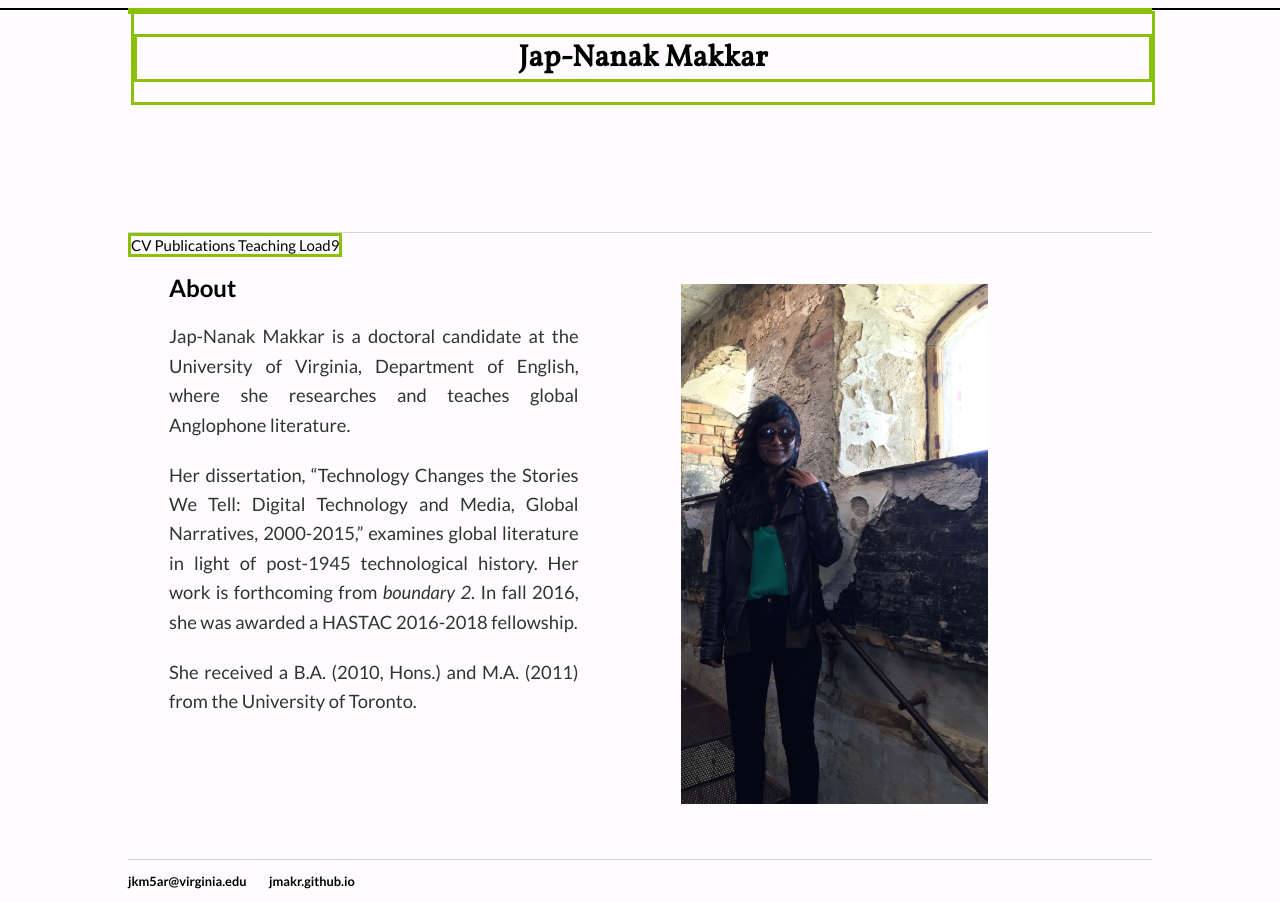
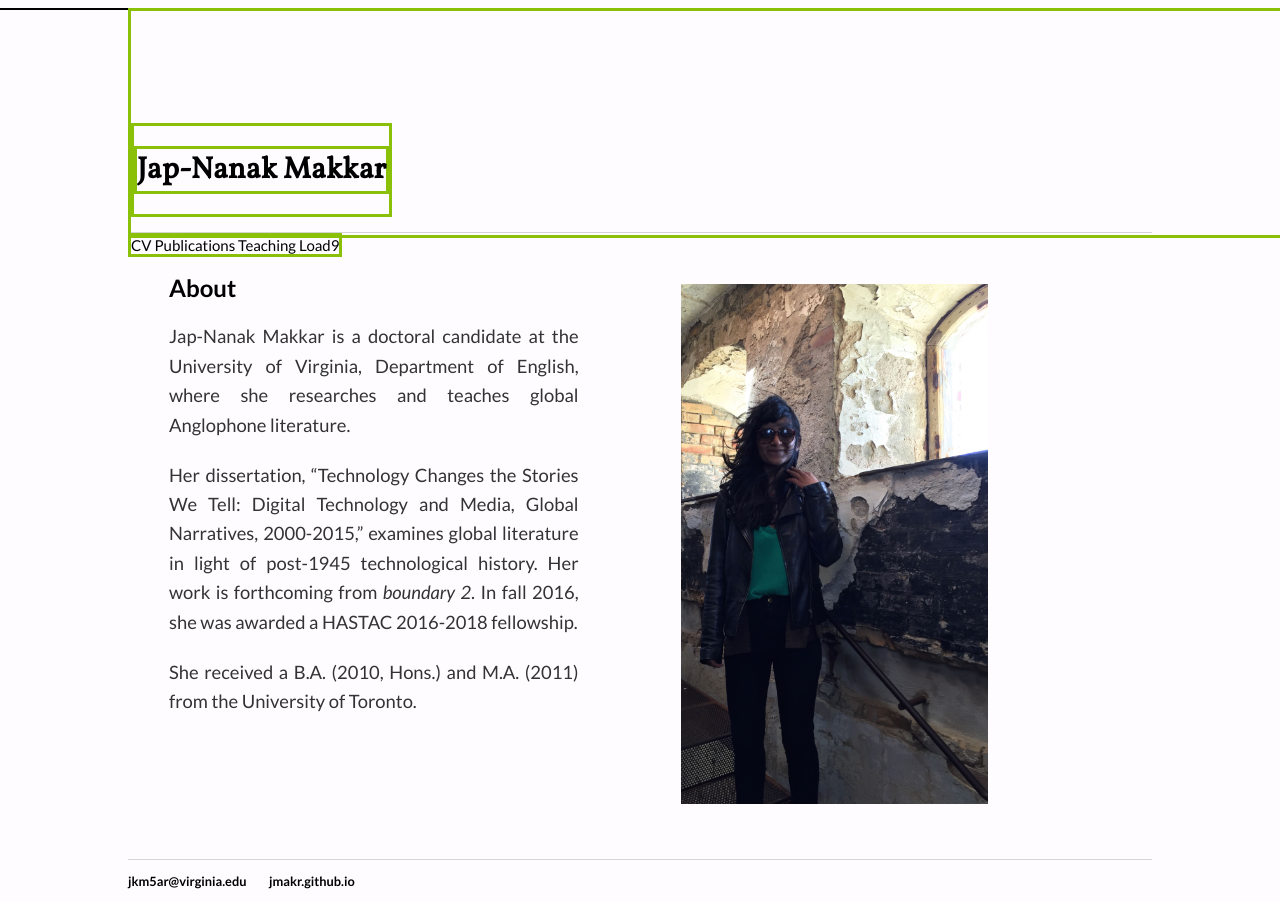
Before and after one commit to jmakr/jmakr.github.io, a Jekyll site: the page built from index.html, in a window 1280 px wide. Built offline with Jekyll 4.4.1, drawn with Linux system fonts in a browser that asks for light colours.

Commit message:
Update main.css

```diff
--- a/css/main.css
+++ b/css/main.css
@@ -30,17 +30,22 @@
 }
 
 .h1logocontainer {
-    position: relative;
+    position: absolute;
+
+    width:100%;
+    height: 7em;
+
     border: 3px solid #8AC007;
 
 }
 
 .h1logohelper {
     position: absolute;
-    width: 100%;
+
+    text-align: center;
     top: 50%;
     vertical-align: middle;
-    text-align: center;
+
     border: 3px solid #8AC007;
 
 }
```
